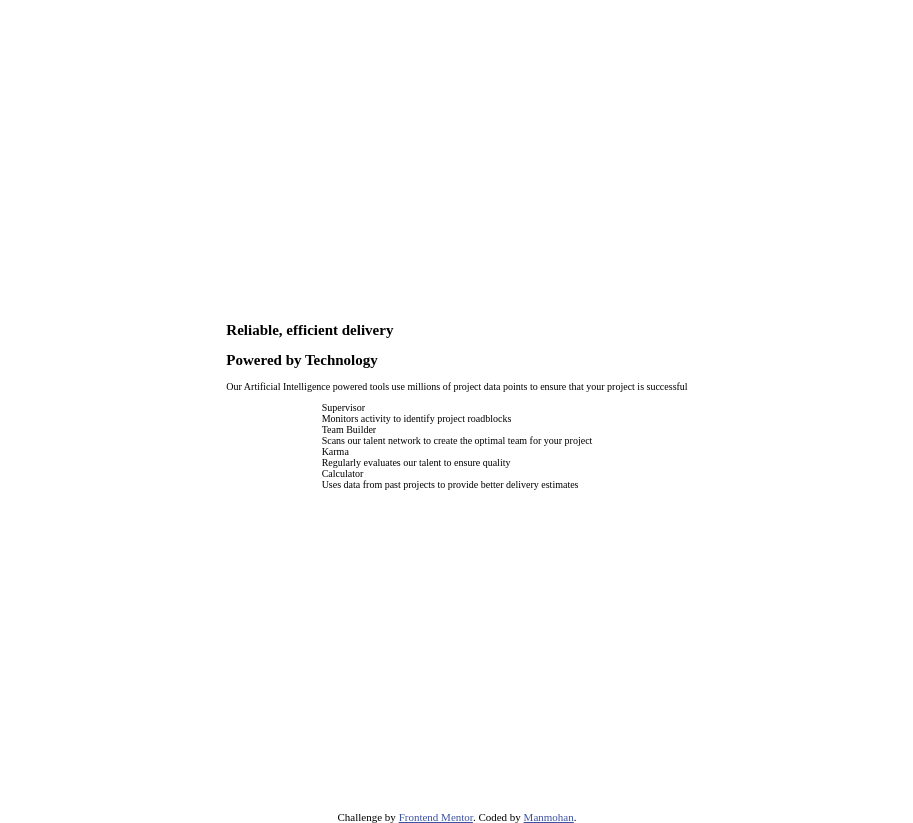
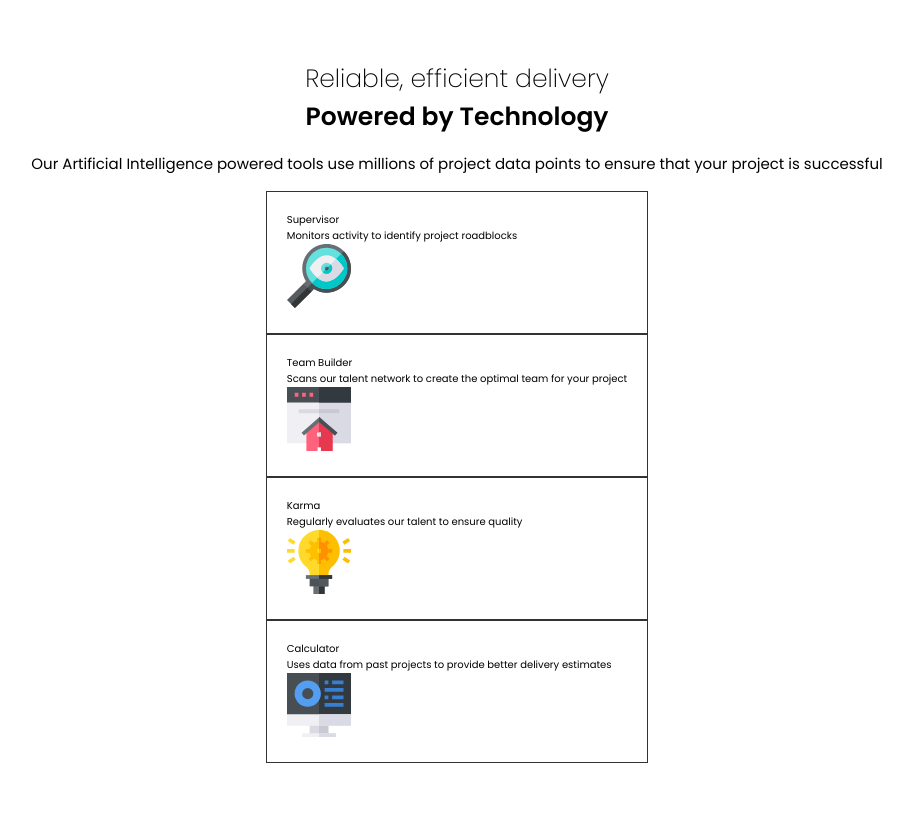
Before and after one commit to Manmohan7/fm-four-card-layout, a website: page index.html in a window 1280 px wide. Shown: the whole page, without its empty margins (183-1096 px from the left). Drawn offline with Linux system fonts and the light colour scheme.

Commit message:
main content alignment

```diff
--- a/index.html
+++ b/index.html
@@ -7,13 +7,7 @@
   <link rel="icon" type="image/png" sizes="32x32" href="./images/favicon-32x32.png">
   <link rel="stylesheet" href="./css/main.css">
 
-  <title>Frontend Mentor | Four card feature section</title>
-
-  <!-- Feel free to remove these styles or customise in your own stylesheet 👍 -->
-  <style>
-    .attribution { font-size: 11px; text-align: center; }
-    .attribution a { color: hsl(228, 45%, 44%); }
-  </style>
+  <title>Four card feature section</title>
 </head>
 <body>
   <div class="container">
@@ -42,6 +36,9 @@
           <div class="card-description">
             Monitors activity to identify project roadblocks
           </div>
+          <div class="card-image">
+            <img src="./images/icon-supervisor.svg">
+          </div>
         </div>
       </div>
 
@@ -53,6 +50,9 @@
           <div class="card-description">
             Scans our talent network to create the optimal team for your project
           </div>
+          <div class="card-image">
+            <img src="./images/icon-team-builder.svg">
+          </div>
         </div>
 
         <div class="card">
@@ -61,6 +61,9 @@
           </div>
           <div class="card-description">
             Regularly evaluates our talent to ensure quality
+          </div>
+          <div class="card-image">
+            <img src="./images/icon-karma.svg">
           </div>
         </div>
       </div>
@@ -73,17 +76,13 @@
           <div class="card-description">
             Uses data from past projects to provide better delivery estimates
           </div>
+          <div class="card-image">
+            <img src="./images/icon-calculator.svg">
+          </div>
         </div>
       </div>
     </section>
     <!-- card section end -->
   </div>
-
-  <footer>
-    <p class="attribution">
-      Challenge by <a href="https://www.frontendmentor.io?ref=challenge" target="_blank">Frontend Mentor</a>.
-      Coded by <a href="#">Manmohan</a>.
-    </p>
-  </footer>
 </body>
 </html>
--- /dev/null
+++ b/scss/components/_card.scss
@@ -0,0 +1,6 @@
+.card {
+  border: 1px solid #333;
+  padding: 2rem;
+
+
+}
--- a/scss/layout/_base.scss
+++ b/scss/layout/_base.scss
@@ -4,6 +4,7 @@
 
 html, body {
   font-size: 10px;
+  font-family: 'Poppins', sans-serif;
   margin: 0;
   height: 100%;
 }
@@ -13,5 +14,5 @@ html, body {
   flex-direction: column;
   justify-content: center;
   align-items: center;
-  height: 100%;
+  padding: 6rem 3rem;
 }
--- /dev/null
+++ b/scss/layout/_cards.scss
@@ -0,0 +1,2 @@
+.cards {
+}
--- /dev/null
+++ b/scss/layout/_content.scss
@@ -0,0 +1,20 @@
+.content {
+  text-align: center;
+
+  &-heading-light {
+    font-size: 2.5rem;
+    font-weight: 200;
+    margin: 0;
+  }
+
+  &-heading {
+    font-size: 2.5rem;
+    font-weight: 600;
+    margin: 0;
+  }
+
+  &-description {
+    font-size: 1.5rem;
+    line-height: 2.5rem;
+  }
+}
--- a/scss/main.scss
+++ b/scss/main.scss
@@ -1 +1,7 @@
+@import url('https://fonts.googleapis.com/css2?family=Poppins:wght@200;400;600&display=swap');
+
 @import "layout/base";
+@import "layout/content";
+@import "layout/cards";
+
+@import "components/card"
```
Also changed, not shown: css/main.css.
